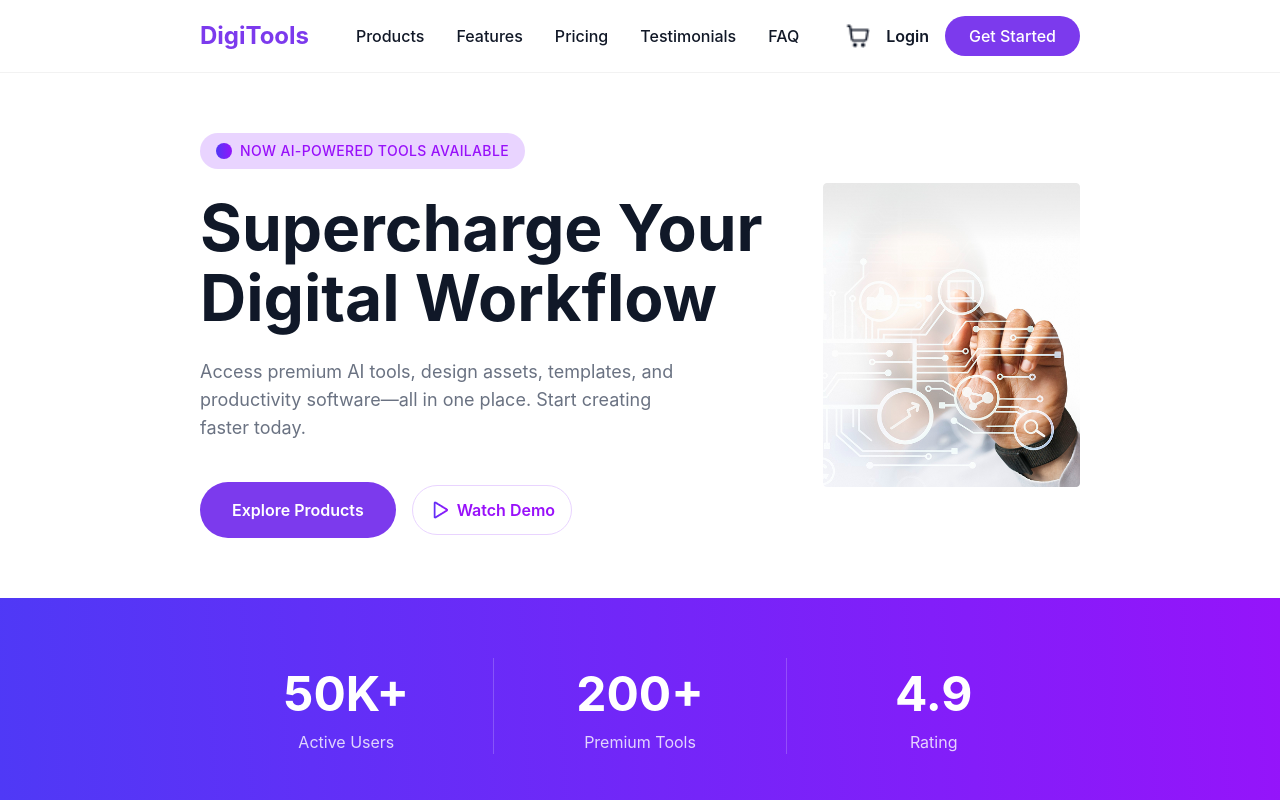
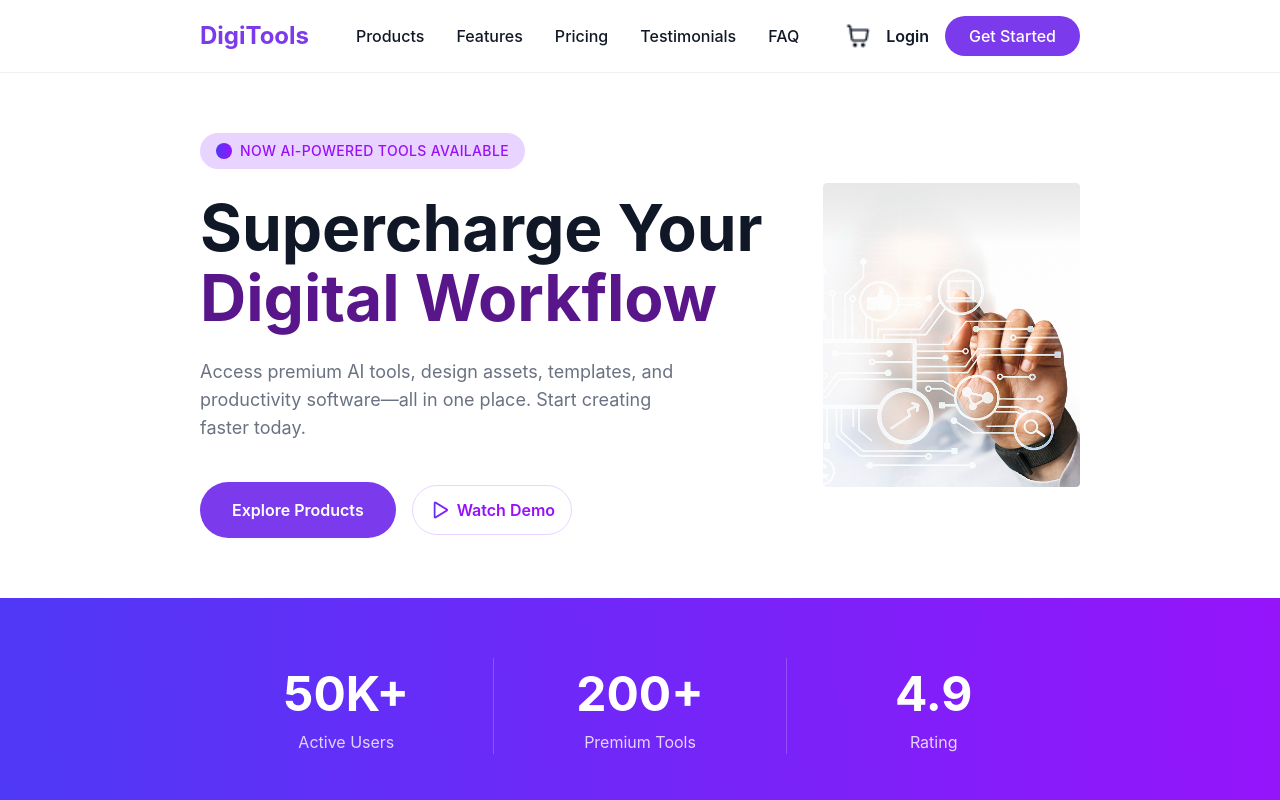
Before and after one commit to farjuu333/B13-A6, a React (Vite) app: page / in a window 1280 px wide. Shown: the top 800 px of the page. Built offline with nearby package versions, Linux system fonts and the light colour scheme.

Commit message:
modify banner

```diff
--- a/src/assets/components/Banner/Banner.jsx
+++ b/src/assets/components/Banner/Banner.jsx
@@ -29,7 +29,7 @@ function Banner() {
         {/* Heading */}
         <h1 className="text-[40px] md:text-[64px] font-bold leading-[1.1] text-gray-900 mb-6">
           Supercharge Your <br className="hidden md:block" />
-          <span className="text-gray-900">Digital Workflow</span>
+          <span className="text-purple-900">Digital Workflow</span>
         </h1>
 
         {/* Subtext */}
```
